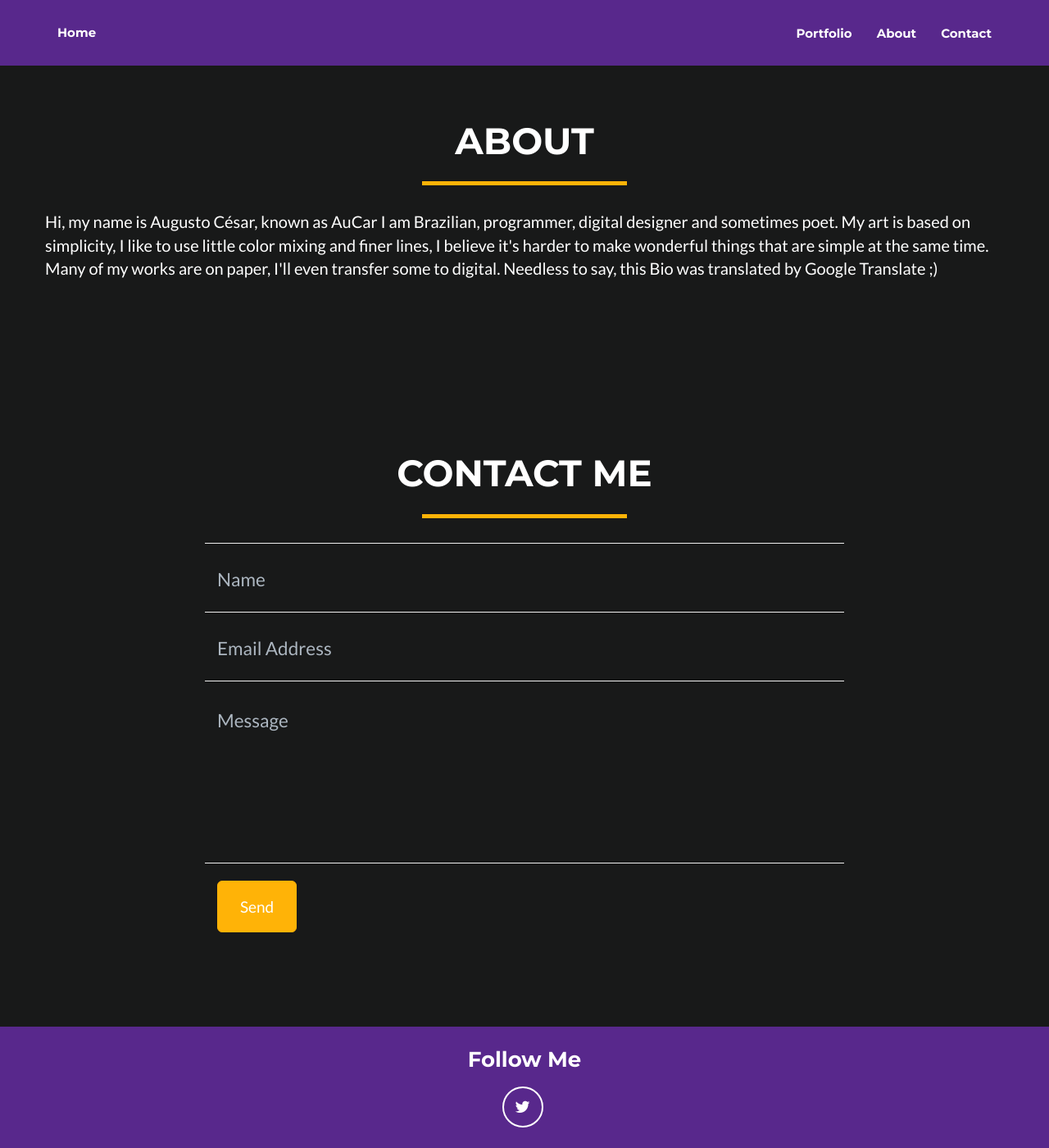
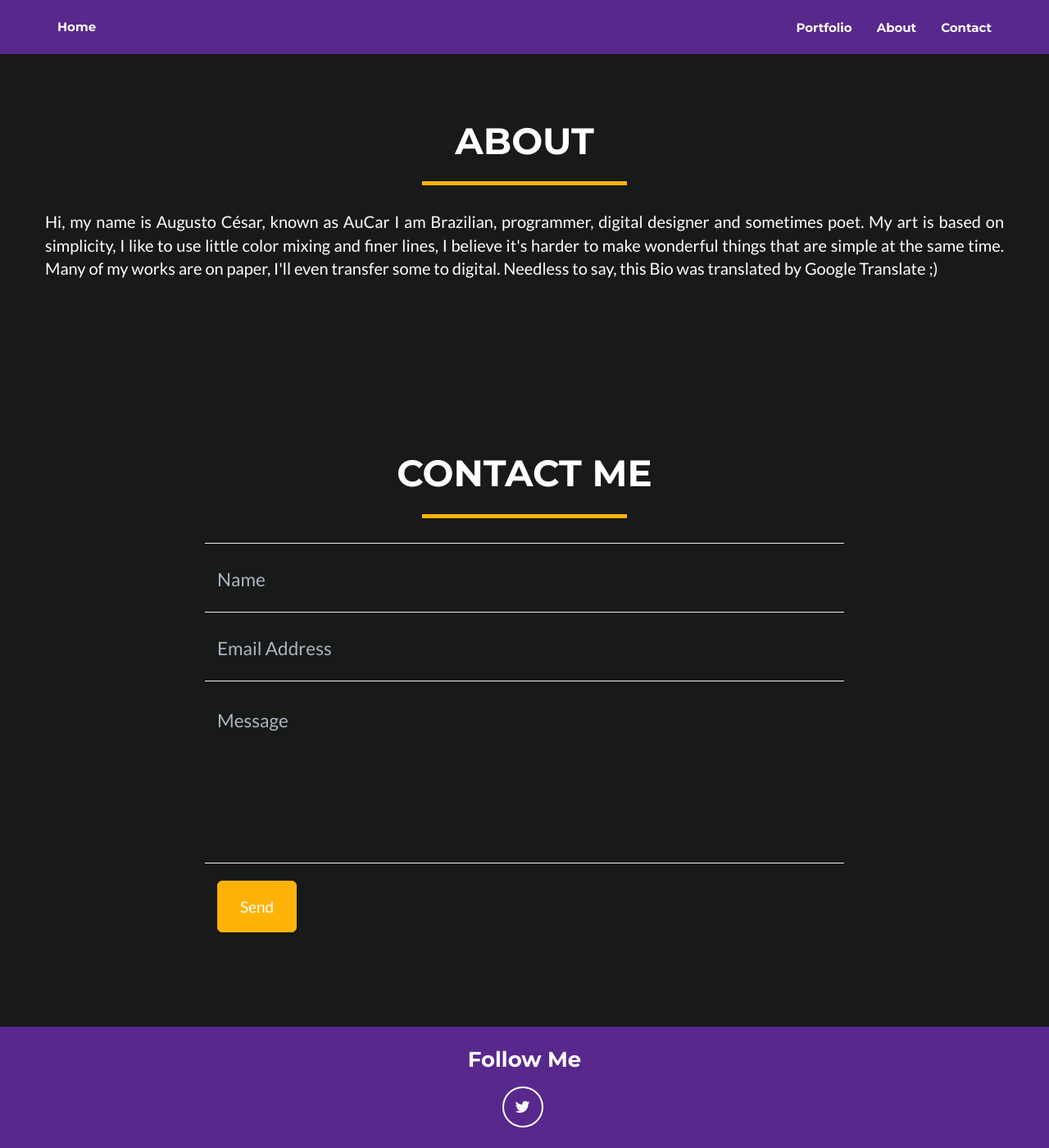
Before and after one commit to aucarte/drafts, a Jekyll site: the page built from _posts/2014-07-18-project-1.markdown, in a window 1280 px wide and 1400 px high, scrolled down 1827 px. Shown: the whole window at 82% size. Built offline with Jekyll 4.4.1, drawn with Linux system fonts in a browser that asks for light colours.

Commit message:
update portfolio files

```diff
--- a/_includes/css/main.css
+++ b/_includes/css/main.css
@@ -12,6 +12,7 @@
 p {
     font-size: 20px;
     color: #FFF;
+    text-align: justify;
 }
 
 p.small {
@@ -158,11 +159,11 @@
         -moz-transition: all .3s;
         transition: all .3s;
     }
-
+/*
     .navbar-fixed-top.navbar-shrink {
         padding: 10px 0;
     }
-
+*/
     .navbar-fixed-top.navbar-shrink .navbar-brand
     .navbar .navbar-nav .navbar-default {
         font-size: 15px !important;
```
